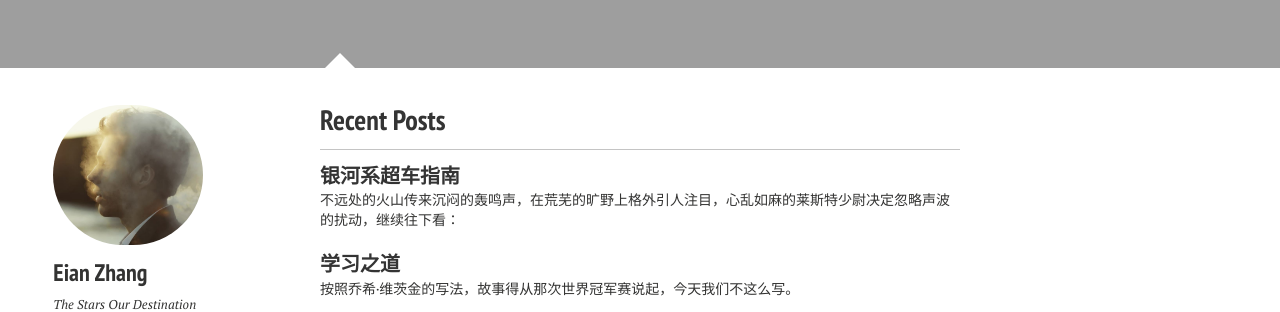
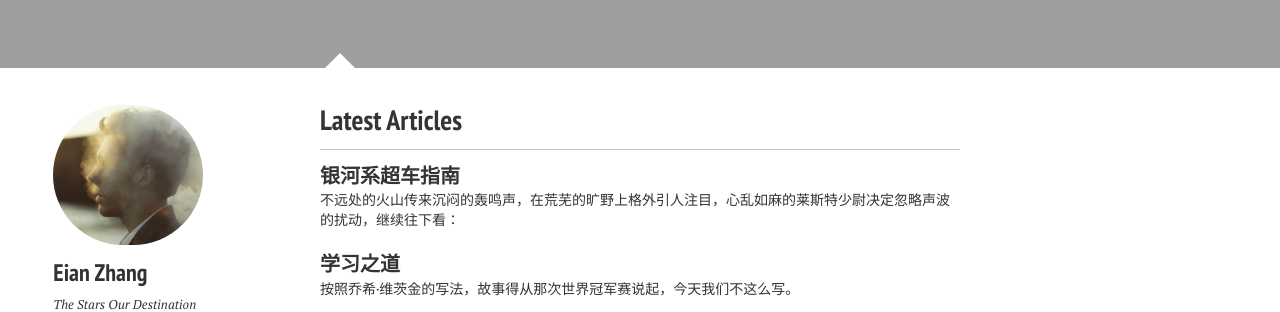
Before and after one commit to jarynzhang/eianzhang.github.io, a Jekyll site: the page built from index.md, in a window 1280 px wide. Shown: the part 976-1288 px from the top of the page. Built offline with Jekyll 4.4.1, drawn with Linux system fonts in a browser that asks for light colours; nearby versions of some CDN libraries.

Commit message:
Update home.html
2.912

```diff
--- a/_layouts/home.html
+++ b/_layouts/home.html
@@ -33,7 +33,7 @@
     {% include _author-bio.html %}
   </div>
   <div id="index">
-    <h3><a href="{{ site.url}}/posts/">Recent Posts</a></h3>
+    <h3><a href="{{ site.url}}/posts/">Latest Articles</a></h3>
     {% for post in site.posts limit:8 %}
     <article>
       {% if post.link %}
```
